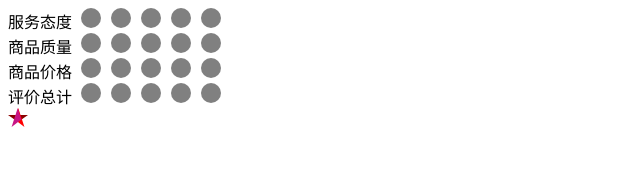
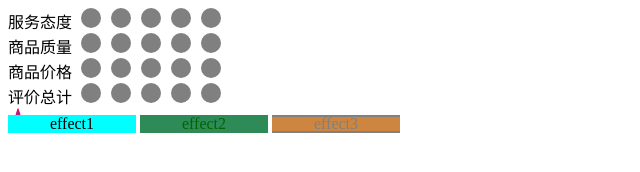
Before and after one commit to 0x00-pl/hello-react, a React app: page / in a window 1280 px wide. Shown: the whole page, without its empty margins (0-640 px from the left). Built offline with nearby package versions, Linux system fonts and the light colour scheme.

Commit message:
add three effects

```diff
--- a/src/components/stars.css
+++ b/src/components/stars.css
@@ -49,3 +49,124 @@
     width: 20px;
     transform: rotate(-72deg);
 }
+
+
+.effect1 {
+    position: relative; top: 0;
+    display: inline-block;
+    width: 8em;
+    text-align: center;
+    background-color: aqua
+}
+
+.effect1::before, .effect1::after{
+    position: absolute; top: 0;
+    display: inline-block;
+    transition: all 0.2s ease-in-out;
+    opacity: 0;
+}
+.effect1:hover::before, .effect1:hover::after{
+    opacity: 1;
+}
+
+
+.effect1::before {
+    content: '[';
+    left: 20%;
+}
+.effect1::after {
+    content: ']';
+    right: 20%;
+}
+
+.effect1:hover::before{
+    left: 0;
+}
+.effect1:hover::after{
+    right: 0;
+}
+
+
+.effect2 {
+    position: relative; top: 0;
+    display: inline-block;
+    box-sizing: border-box;
+    transition: all 0.2s ease-in-out;
+    text-align: center;
+
+    width: 8em;
+    color: darkgreen;
+    background-color: seagreen;
+}
+
+.effect2::before, .effect2::after {
+    content: '';
+    box-sizing: border-box;
+    position: absolute; left: 0;
+    display: inline-block;
+    transition: all 0.5s ease-in-out;
+
+    width: 8em;
+    border: 2px solid transparent;
+    opacity: 0;
+}
+.effect2::before {
+    top: 0;
+    transform: translate3d(0, -10px, 0);
+}
+.effect2::after {
+    bottom: 0;
+    transform: translate3d(0, 10px, 0);
+}
+
+.effect2:hover {
+    color: white
+}
+.effect2:hover::before, .effect2:hover::after {
+    border: 2px solid cornflowerblue;
+    opacity: 1;
+    transform: translate3d(0, 0, 0);
+}
+
+.effect3 {
+    position: relative; top: 0;
+    display: inline-block;
+    box-sizing: border-box;
+    transition: all 0.2s ease-in-out;
+    text-align: center;
+
+    width: 8em;
+    color: gray;
+    background-color: peru;
+    z-index: 0;
+}
+
+.effect3::before, .effect3::after {
+    content: '';
+    box-sizing: border-box;
+    position: absolute; left: 0;
+    display: inline-block;
+    transition: all 0.5s ease-in-out;
+
+    width: 8em;
+    border: 1px solid gray;
+    z-index: -1;
+}
+.effect3::before {
+    top: 0;
+}
+.effect3::after {
+    bottom: 0;
+}
+
+.effect3:hover {
+    color: white
+}
+.effect3:hover::before {
+    top: 50%;
+    transform: rotateZ(45deg)
+}
+.effect3:hover::after {
+    bottom: 50%;
+    transform: rotateZ(-45deg)
+}
--- a/src/index.html
+++ b/src/index.html
@@ -6,5 +6,8 @@
         <div id="main"></div>
         <script src="/bundle.js"></script>
         <div class="star-icon"></div>
+        <div class="effect1">effect1</div>
+        <div class="effect2">effect2</div>
+        <div class="effect3">effect3</div>
     </body>
 </html>
```
